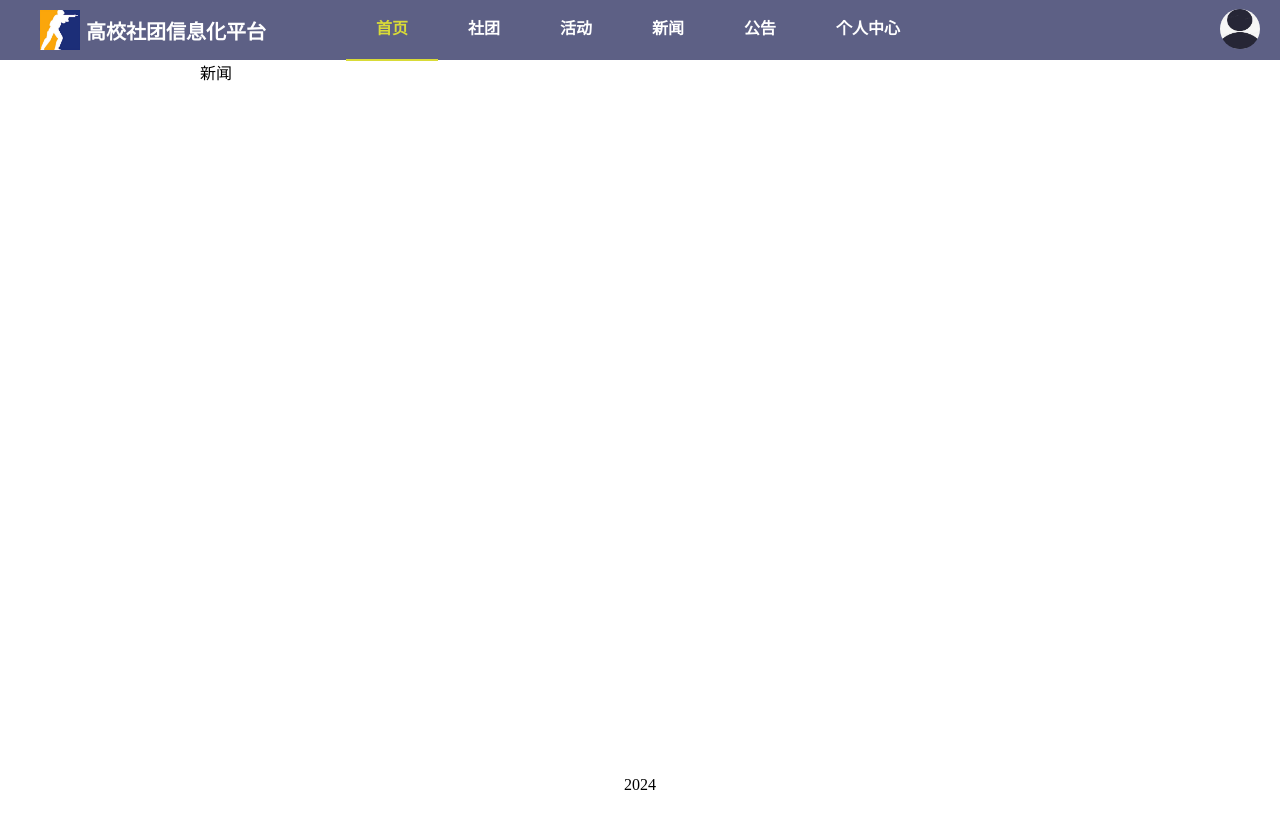
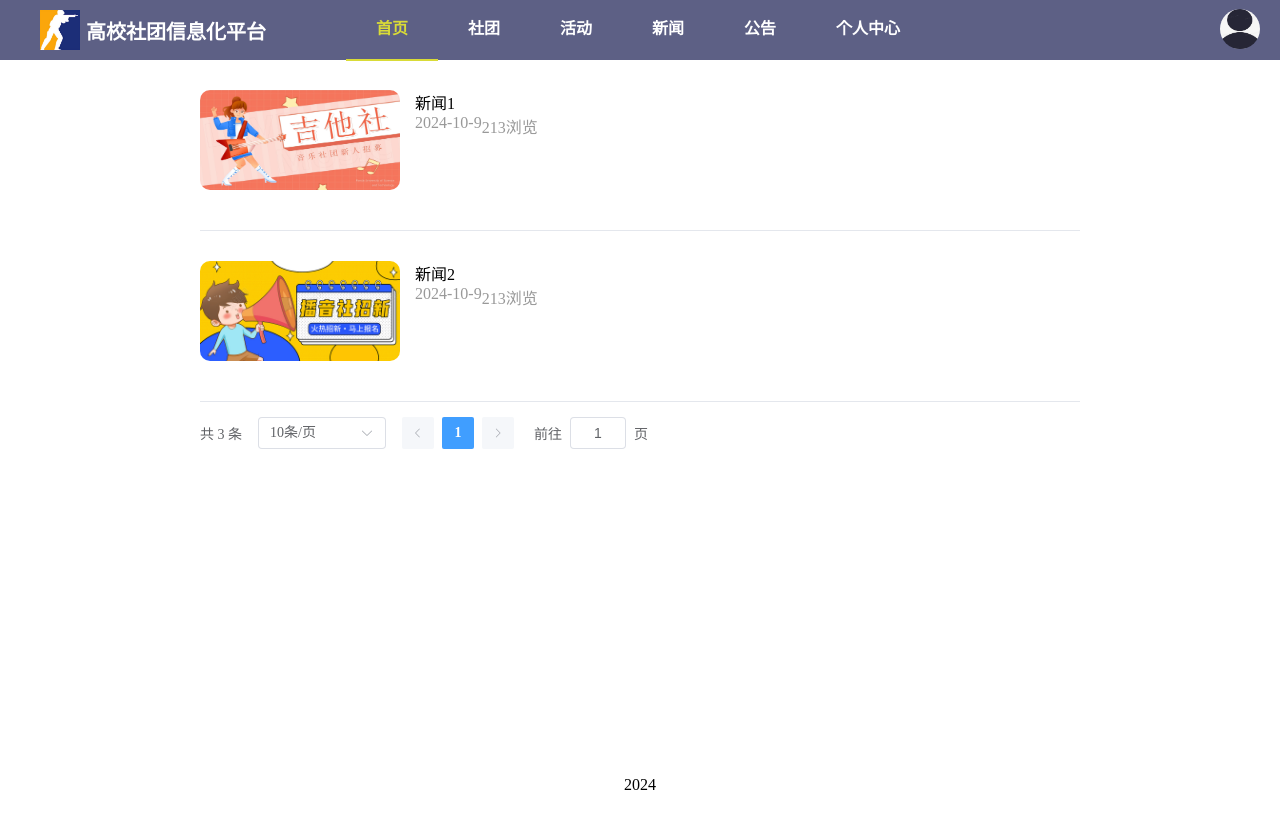
Before and after one commit to ProphetSAMA/wsssfun-ClubManag, a Vue app in the folder web/club-pc/: page /news in a window 1280 px wide. Built offline with nearby package versions, Linux system fonts and the light colour scheme.

Commit message:
将element语言改为中文

```diff
--- a/web/club-pc/src/main.ts
+++ b/web/club-pc/src/main.ts
@@ -5,12 +5,15 @@ import App from './App.vue'
 import { createPinia } from 'pinia'
 // 引入Element-Plus
 import ElementPlus from 'element-plus'
+import zhCn from 'element-plus/es/locale/lang/zh-cn'
 import 'element-plus/dist/index.css'
 import * as ElementPlusIcons from '@element-plus/icons-vue'
 
 const app = createApp(App)
 const pinia = createPinia()
-app.use(ElementPlus)
+app.use(ElementPlus, {
+  locale: zhCn,
+})
 app.use(pinia)
 app.use(router)
 app.mount('#app')
--- a/web/club-pc/src/views/activity/activity.vue
+++ b/web/club-pc/src/views/activity/activity.vue
@@ -1,15 +1,105 @@
 <template>
-  <div>活动</div>
+  <view class="news-item" v-for="(item, index) in newList" :key="index">
+    <view v-if="item.image">
+      <el-image class="image" :src="item.image" />
+    </view>
+    <view class="news-intr">
+      <view class="news-title">
+        <text>{{ item.name }}</text>
+      </view>
+      <view class="news-info">
+        <view class="news-time">
+          <text>{{ item.create_time }}</text>
+        </view>
+
+        <view class="news-type">
+          <text>{{ item.real_num }}浏览</text>
+        </view>
+      </view>
+    </view>
+  </view>
+  <el-pagination
+    style="margin-top: 15px"
+    @size-change="sizeChange"
+    @current-change="currentChange"
+    :current-page.sync="parm.currentPage"
+    :page-sizes="[10, 20, 40, 80, 100]"
+    :page-size="parm.pageSize"
+    layout="total, sizes, prev, pager, next, jumper"
+    :total="parm.total"
+    background
+  >
+  </el-pagination>
 </template>
 
-<script setup lang="ts"></script>
+<script setup lang="ts">
+import { ref, reactive } from "vue";
+
+import img1 from "@/assets/jitashe.jpg";
+import img2 from "@/assets/boyinshe.jpg";
+import img3 from "@/assets/yumaoqiushe.jpg";
+import img4 from "@/assets/4.jpg";
+import img5 from "@/assets/5.jpg";
+import img6 from "@/assets/6.jpg";
+
+// 活动列表
+const newList = ref([
+  {
+    create_time: "2024-10-9", //日期
+    image: img1, // 封面
+    real_num: "213", // 浏览量
+    name: "活动1", // 标题
+  },
+  {
+    create_time: "2024-10-9",
+    image: img2,
+    real_num: "213",
+    name: "活动2",
+  },
+]);
+const parm = reactive({
+  currentPage: 1, // 当前页数
+  pageSize: 10, // 每页显示条数
+  total: 3, // 总条数
+});
+// 页容量改变时触发
+const sizeChange = (val: number) => {};
+const currentChange = (val: number) => {};
+</script>
 
 <style scoped lang="scss">
 .news-item {
-    display: flex;
-    height: 110px;
-    padding: 30px 0px;
-    border-bottom: 1px solid #e4e7ed;
-    cursor: pointer;
+  display: flex;
+  height: 110px;
+  padding: 30px 0;
+  border-bottom: 1px solid #e4e7ed;
+  cursor: pointer;
+
+  .image {
+    height: 100px;
+    width: 200px;
+    border-radius: 10px;
+  }
+
+  .news-intr {
+    margin-left: 15px;
+
+    .news-info {
+      display: flex;
+      font-size: 28rpx;
+      color: #999999;
+      flex: 1; /* 占据足够宽度 */
+
+      .news-time {
+        text-align: left;
+      }
+
+      .news-type {
+        margin-left: auto; /* 将 news-type 靠右 */
+        text-align: right;
+      }
+    }
+  }
 }
+
 </style>
--- a/web/club-pc/src/views/news/news.vue
+++ b/web/club-pc/src/views/news/news.vue
@@ -1,13 +1,105 @@
 <template>
-    <div>
-        新闻
-    </div>
-</template>
+    <view class="news-item" v-for="(item, index) in newList" :key="index">
+      <view v-if="item.image">
+        <el-image class="image" :src="item.image" />
+      </view>
+      <view class="news-intr">
+        <view class="news-title">
+          <text>{{ item.name }}</text>
+        </view>
+        <view class="news-info">
+          <view class="news-time">
+            <text>{{ item.create_time }}</text>
+          </view>
 
-<script setup lang="ts">
+          <view class="news-type">
+            <text>{{ item.real_num }}浏览</text>
+          </view>
+        </view>
+      </view>
+    </view>
+    <el-pagination
+      style="margin-top: 15px"
+      @size-change="sizeChange"
+      @current-change="currentChange"
+      :current-page.sync="parm.currentPage"
+      :page-sizes="[10, 20, 40, 80, 100]"
+      :page-size="parm.pageSize"
+      layout="total, sizes, prev, pager, next, jumper"
+      :total="parm.total"
+      background
+    >
+    </el-pagination>
+  </template>
 
-</script>
+  <script setup lang="ts">
+  import { ref, reactive } from "vue";
 
-<style scoped>
+  import img1 from "@/assets/jitashe.jpg";
+  import img2 from "@/assets/boyinshe.jpg";
+  import img3 from "@/assets/yumaoqiushe.jpg";
+  import img4 from "@/assets/4.jpg";
+  import img5 from "@/assets/5.jpg";
+  import img6 from "@/assets/6.jpg";
 
-</style>
+  // 活动列表
+  const newList = ref([
+    {
+      create_time: "2024-10-9", //日期
+      image: img1, // 封面
+      real_num: "213", // 浏览量
+      name: "新闻1", // 标题
+    },
+    {
+      create_time: "2024-10-9",
+      image: img2,
+      real_num: "213",
+      name: "新闻2",
+    },
+  ]);
+  const parm = reactive({
+    currentPage: 1, // 当前页数
+    pageSize: 10, // 每页显示条数
+    total: 3, // 总条数
+  });
+  // 页容量改变时触发
+  const sizeChange = (val: number) => {};
+  const currentChange = (val: number) => {};
+  </script>
+
+  <style scoped lang="scss">
+  .news-item {
+    display: flex;
+    height: 110px;
+    padding: 30px 0;
+    border-bottom: 1px solid #e4e7ed;
+    cursor: pointer;
+
+    .image {
+      height: 100px;
+      width: 200px;
+      border-radius: 10px;
+    }
+
+    .news-intr {
+      margin-left: 15px;
+
+      .news-info {
+        display: flex;
+        font-size: 28rpx;
+        color: #999999;
+        flex: 1; /* 占据足够宽度 */
+
+        .news-time {
+          text-align: left;
+        }
+
+        .news-type {
+          margin-left: auto; /* 将 news-type 靠右 */
+          text-align: right;
+        }
+      }
+    }
+  }
+
+  </style>
--- a/web/club-pc/src/views/notice/notice.vue
+++ b/web/club-pc/src/views/notice/notice.vue
@@ -1,13 +1,105 @@
 <template>
-    <div>
-        公告
-    </div>
-</template>
+    <view class="news-item" v-for="(item, index) in newList" :key="index">
+      <view v-if="item.image">
+        <el-image class="image" :src="item.image" />
+      </view>
+      <view class="news-intr">
+        <view class="news-title">
+          <text>{{ item.name }}</text>
+        </view>
+        <view class="news-info">
+          <view class="news-time">
+            <text>{{ item.create_time }}</text>
+          </view>
 
-<script setup lang="ts">
+          <view class="news-type">
+            <text>{{ item.real_num }}浏览</text>
+          </view>
+        </view>
+      </view>
+    </view>
+    <el-pagination
+      style="margin-top: 15px"
+      @size-change="sizeChange"
+      @current-change="currentChange"
+      :current-page.sync="parm.currentPage"
+      :page-sizes="[10, 20, 40, 80, 100]"
+      :page-size="parm.pageSize"
+      layout="total, sizes, prev, pager, next, jumper"
+      :total="parm.total"
+      background
+    >
+    </el-pagination>
+  </template>
 
-</script>
+  <script setup lang="ts">
+  import { ref, reactive } from "vue";
 
-<style scoped>
+  import img1 from "@/assets/jitashe.jpg";
+  import img2 from "@/assets/boyinshe.jpg";
+  import img3 from "@/assets/yumaoqiushe.jpg";
+  import img4 from "@/assets/4.jpg";
+  import img5 from "@/assets/5.jpg";
+  import img6 from "@/assets/6.jpg";
 
-</style>
+  // 活动列表
+  const newList = ref([
+    {
+      create_time: "2024-10-9", //日期
+      image: img1, // 封面
+      real_num: "213", // 浏览量
+      name: "公告1", // 标题
+    },
+    {
+      create_time: "2024-10-9",
+      image: img2,
+      real_num: "213",
+      name: "公告2",
+    },
+  ]);
+  const parm = reactive({
+    currentPage: 1, // 当前页数
+    pageSize: 10, // 每页显示条数
+    total: 3, // 总条数
+  });
+  // 页容量改变时触发
+  const sizeChange = (val: number) => {};
+  const currentChange = (val: number) => {};
+  </script>
+
+  <style scoped lang="scss">
+  .news-item {
+    display: flex;
+    height: 110px;
+    padding: 30px 0;
+    border-bottom: 1px solid #e4e7ed;
+    cursor: pointer;
+
+    .image {
+      height: 100px;
+      width: 200px;
+      border-radius: 10px;
+    }
+
+    .news-intr {
+      margin-left: 15px;
+
+      .news-info {
+        display: flex;
+        font-size: 28rpx;
+        color: #999999;
+        flex: 1; /* 占据足够宽度 */
+
+        .news-time {
+          text-align: left;
+        }
+
+        .news-type {
+          margin-left: auto; /* 将 news-type 靠右 */
+          text-align: right;
+        }
+      }
+    }
+  }
+
+  </style>
```
